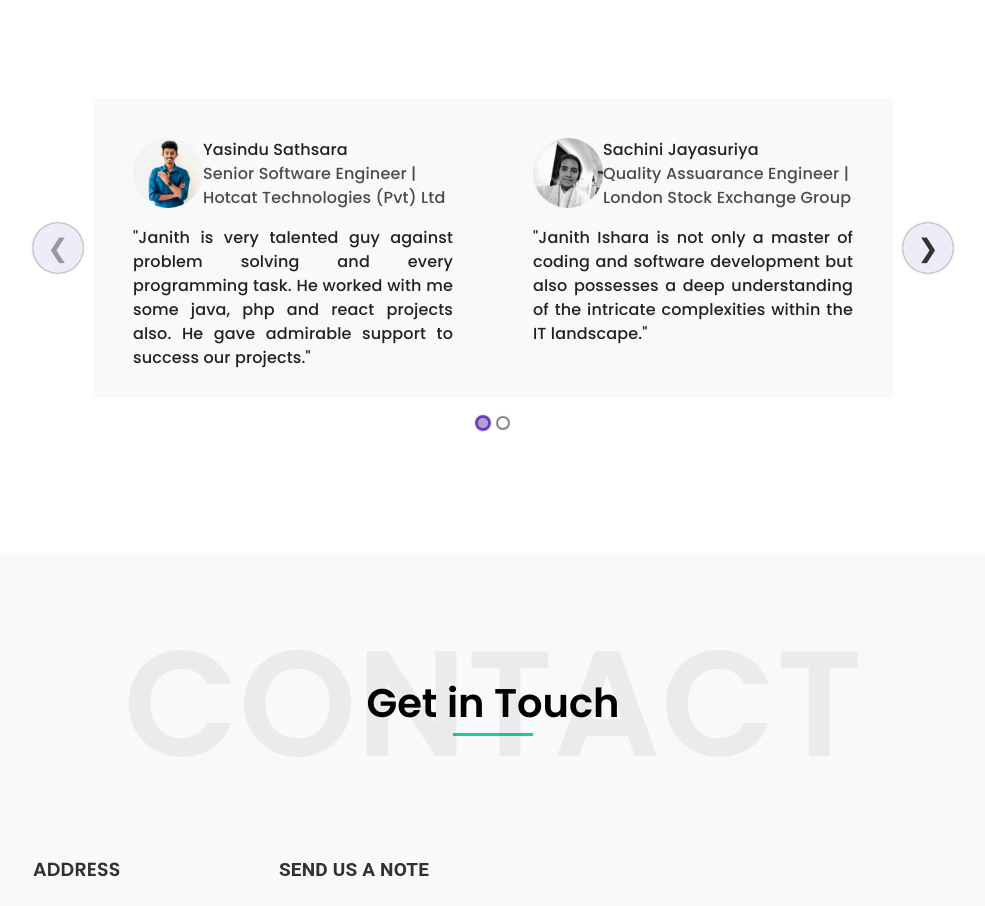
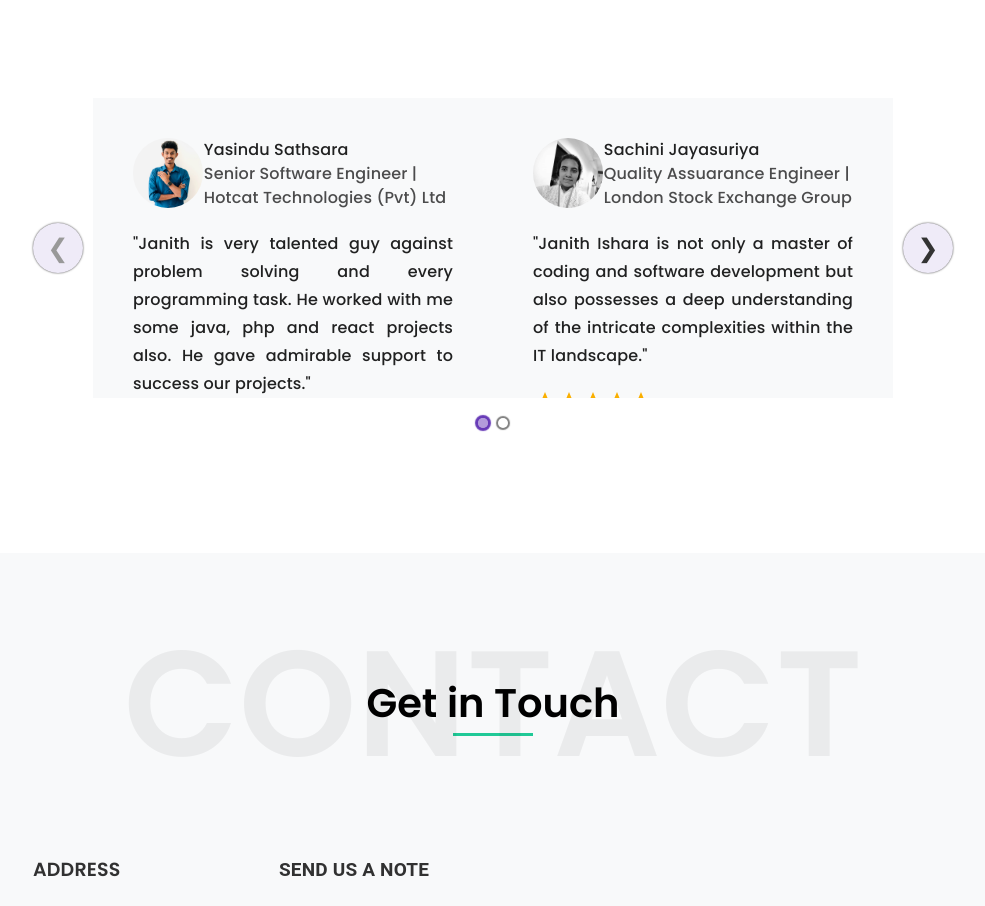
Before and after one commit to gmjishara/Portfolio_Website, a React (Create React App) app: page / in a window 1280 px wide. Shown: the part 5779-6685 px from the top of the page, without its empty margins (277-1262 px from the left). Built offline with nearby package versions, Linux system fonts and the light colour scheme.

Commit message:
placed rating stars

```diff
--- a/package.json
+++ b/package.json
@@ -14,6 +14,7 @@
     "react": "^18.2.0",
     "react-dom": "^18.2.0",
     "react-elastic-carousel": "^0.11.5",
+    "react-icons": "^4.11.0",
     "react-responsive-carousel": "^3.2.23",
     "react-scripts": "5.0.1",
     "react-type-animation": "^3.1.0",
--- a/src/Common/RecommendationCard/RecommendationCard.js
+++ b/src/Common/RecommendationCard/RecommendationCard.js
@@ -1,4 +1,4 @@
-import { Avatar, Box, Grid, Paper, Typography } from "@mui/material";
+import {Rating, Avatar, Box, Grid, Paper, Typography } from "@mui/material";
 import React from "react";
 import "./style.css";
 
@@ -11,7 +11,7 @@ export default function RecommendationCard({ image, name, post, children }) {
     <div>
       <Paper elevation={0}>
         <Box className="recommendationLayout">
-          <Grid container spacing={2}>
+          <Grid container spacing={2.5}>
             <Grid item sm={2.5}>
               <Avatar alt="recommendations" src={image} sx={{width:70,height:70}}/>
             </Grid>
@@ -29,7 +29,9 @@ export default function RecommendationCard({ image, name, post, children }) {
             <Grid item sm={12}>
               {children}
             </Grid>
-            <Grid item sm={12}></Grid>
+            <Grid item sm={12}>
+                <Rating value={5} readOnly/>
+            </Grid>
           </Grid>
         </Box>
       </Paper>
--- a/src/Pages/Testimonial/Testimonial.js
+++ b/src/Pages/Testimonial/Testimonial.js
@@ -19,6 +19,7 @@ export default function Testimonial() {
   const textStyle = {
     fontWeight: 500,
     fontFamily: "'Poppins',sans-serif",
+    lineHeight:"28px"
   };
 
   return (
--- a/src/Pages/Testimonial/style.css
+++ b/src/Pages/Testimonial/style.css
@@ -1,4 +1,3 @@
 .longText{
     text-align: justify;
-    font-weight: bold;
 }
```
Also changed, not shown: 1 other file (tests, documents, lock files or other folders).
